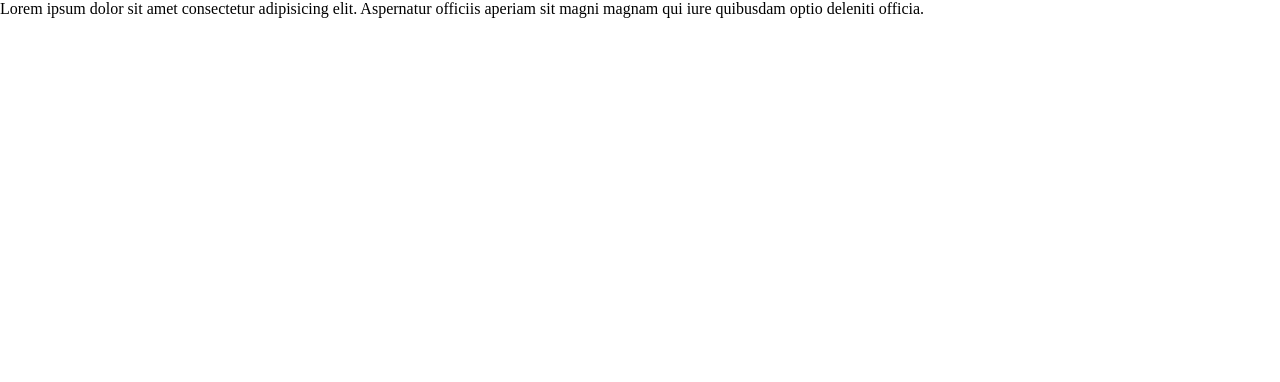
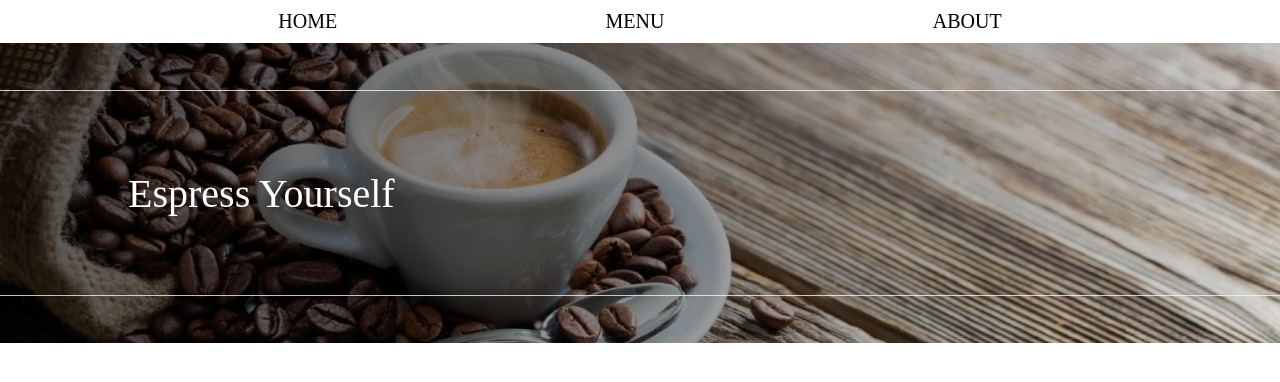
Before and after one commit to JuneDev-html/restaurant, a website built with webpack: page src/template.html in a window 1280 px wide. Built offline with nearby package versions, Linux system fonts and the light colour scheme.

Commit message:
Make top tabs and banner

```diff
--- a/src/main.css
+++ b/src/main.css
@@ -28,8 +28,25 @@ header {
   height: 100%;
   width: 100%;
   display: flex;
-  flex-direction: column;
-  justify-content: space-between;
+  /* justify-content: center; */
+  align-items: center;
+}
+
+.title-wrap {
+  flex: 1;
+  padding-top: 3%;
+  padding-bottom: 3%;
+  border-top: 1px solid rgba(245, 245, 245, 0.808);
+  border-bottom: 1px solid rgba(245, 245, 245, 0.785);
+  display: flex;
+  justify-content: start;
+  align-items: center;
+}
+
+.hero p {
+  color: white;
+  font-size: 40px;
+  margin-left: 10%;
 }
 
 hr {
--- a/src/template.html
+++ b/src/template.html
@@ -9,7 +9,22 @@
   </head>
 
   <body>
-    Lorem ipsum dolor sit amet consectetur adipisicing elit. Aspernatur officiis aperiam sit magni magnam qui iure
-    quibusdam optio deleniti officia.
+    <div id="content">
+      <header>
+        <div class="home">HOME</div>
+        <div class="menu">MENU</div>
+        <div class="about">ABOUT</div>
+      </header>
+      <main>
+        <div class="hero-wrapper">
+          <div class="hero">
+            <div class="title-wrap">
+              <p>Espress Yourself</p>
+            </div>
+          </div>
+        </div>
+      </main>
+      <footer></footer>
+    </div>
   </body>
 </html>
```
Also changed, not shown: dist/index.html, dist/main.js (added).
